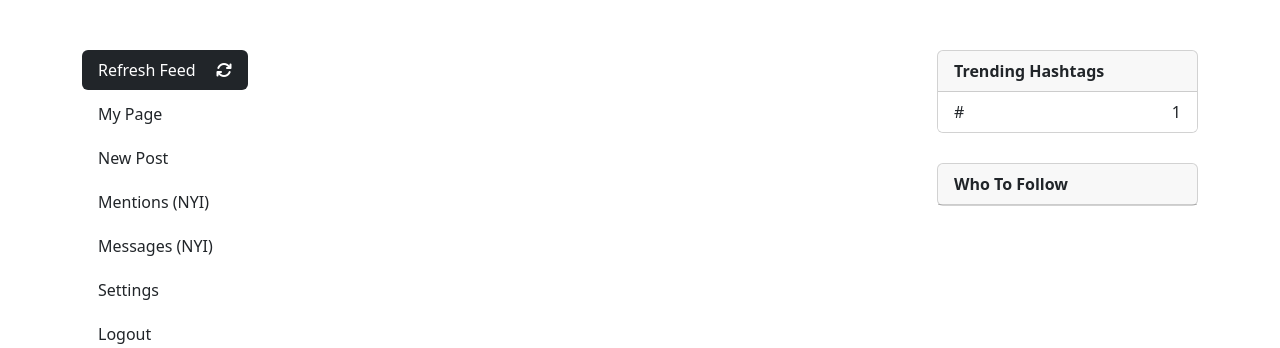
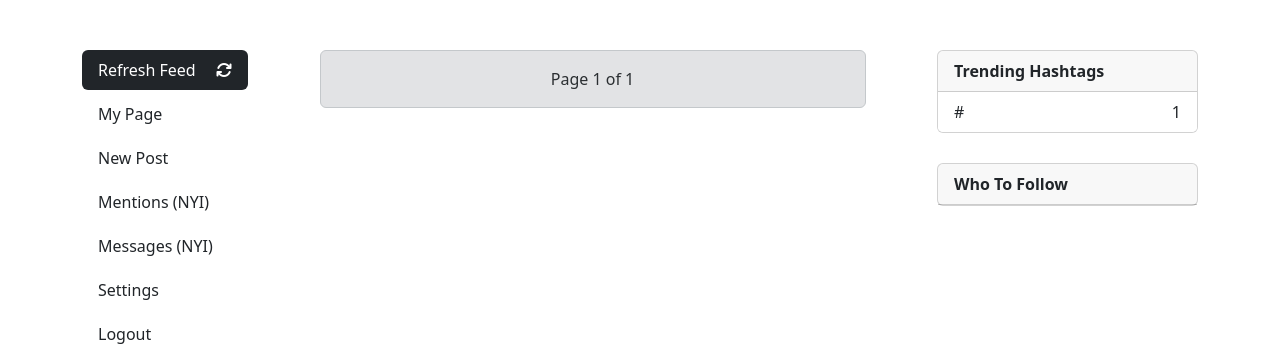
Before and after one commit to paulio11/P4-Squigl-Twitter-Clone, a Django app: page /feed/ in a window 1280 px wide. Shown: the part 120-468 px from the top of the page. Run offline with Django 3.2, Linux system fonts and the light colour scheme; the visitor is signed in with stand-in values (Sample User, id 1); data comes from the database, SQL or seed files in the repository; data that the repository does not hold is empty; some libraries are stand-ins or nearby versions.

Commit message:
Add pagination to feed view

```diff
--- a/social/views.py
+++ b/social/views.py
@@ -5,6 +5,7 @@ from django.db.models import Q
 from django.views.generic.edit import UpdateView
 from django.urls import reverse_lazy
 from django.contrib.auth.decorators import login_required
+from django.core.paginator import Paginator
 
 # My imports
 from .models import Post, Reply
@@ -28,10 +29,14 @@ def feed(request):
     recent_hashtags = Post.objects.filter(
         post__contains='#')[:100]
 
+    paginator = Paginator(posts, 20)
+    page_number = request.GET.get('page')
+    page_obj = paginator.get_page(page_number)
+
     return render(request, 'feed.html', {
-        'posts': posts,
         'users': users,
         'recent_hashtags': recent_hashtags,
+        'page_obj': page_obj,
     })
 
 
--- a/static/css/style.css
+++ b/static/css/style.css
@@ -142,6 +142,25 @@ header a:hover {
     display: flex !important;
     align-items: center;
     justify-content: space-between;
+}
+
+/* ----------------------------------------------------- Page navigation */
+
+.page-nav {
+    display: flex;
+    justify-content: space-between;
+}
+
+.page-nav span {
+    width: 30%;
+}
+
+.page-nav span:nth-child(2) {
+    text-align: center;
+}
+
+.page-nav span:nth-child(3) {
+    text-align: right;
 }
 
 /* ----------------------------------------------------- Main Content Row */
--- a/templates/feed.html
+++ b/templates/feed.html
@@ -6,9 +6,28 @@ Feed
 {% endblock %}
 
 {% block content %}
-{% for post in posts %}
+{% for post in page_obj %}
 {% include 'post-template.html' %}
 {% endfor %}
+<!-- Page navigation -->
+<div class="alert alert-secondary page-nav" role="alert">
+    <span>
+        {% if page_obj.has_previous %}
+        <a href="?page=1" class="alert-link"><i class="fa-solid fa-backward-step"></i></a>
+        <a href="?page={{ page_obj.previous_page_number }}" class="alert-link"><i class="fa-solid fa-backward"></i></a>
+        {% endif %}
+    </span>
+    <span class="current">
+        Page {{ page_obj.number }} of {{ page_obj.paginator.num_pages }}
+    </span>
+    <span>
+        {% if page_obj.has_next %}
+        <a href="?page={{ page_obj.next_page_number }}" class="alert-link"><i class="fa-sharp fa-solid fa-forward"></i></a>
+        <a href="?page={{ page_obj.paginator.num_pages }}" class="alert-link"><i class="fa-solid fa-forward-step"></i></a>
+        {% endif %}
+    </span>
+</div>
+<!-- Page navigation ends -->
 {% endblock %}
 
 {% block rightsidebar %}
```
